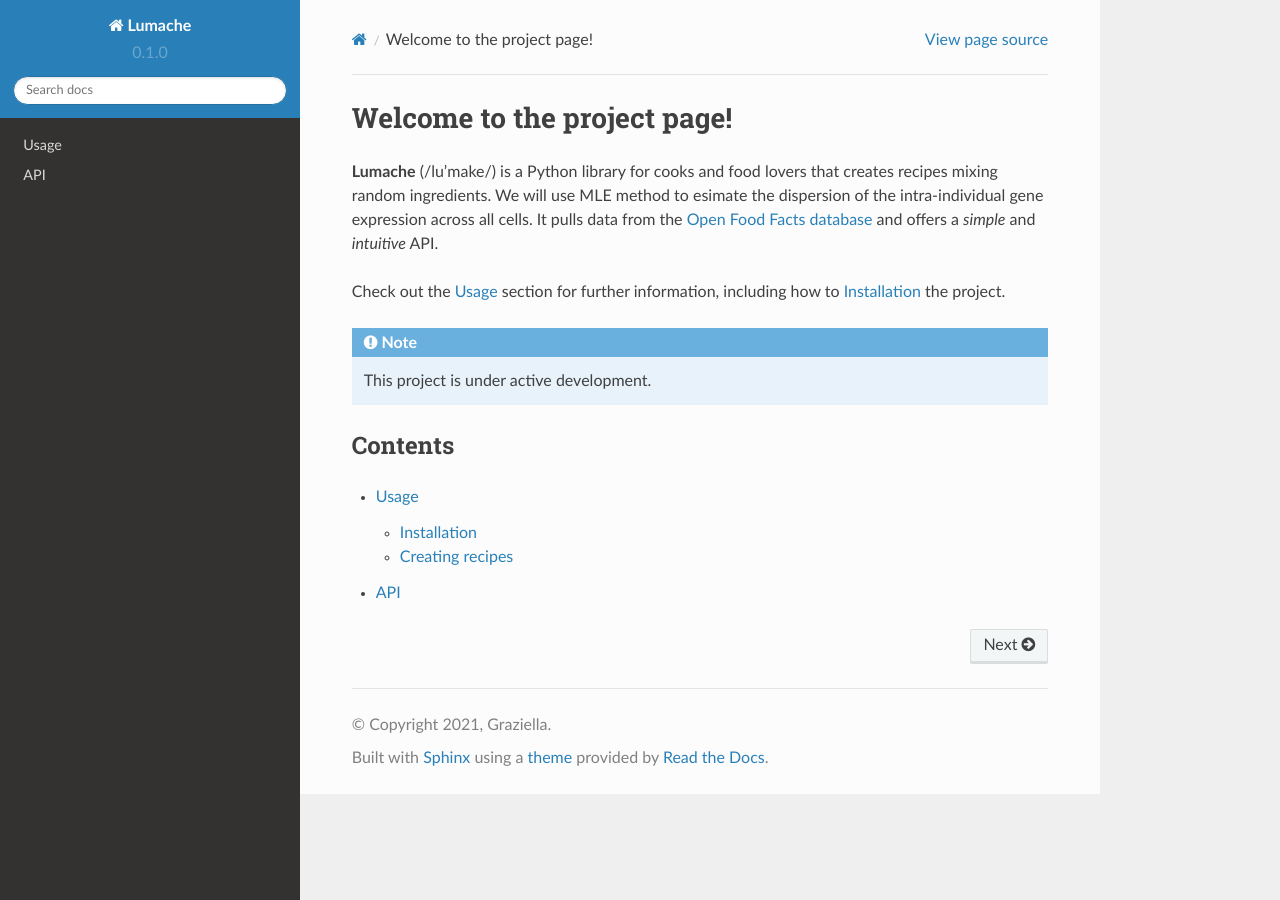
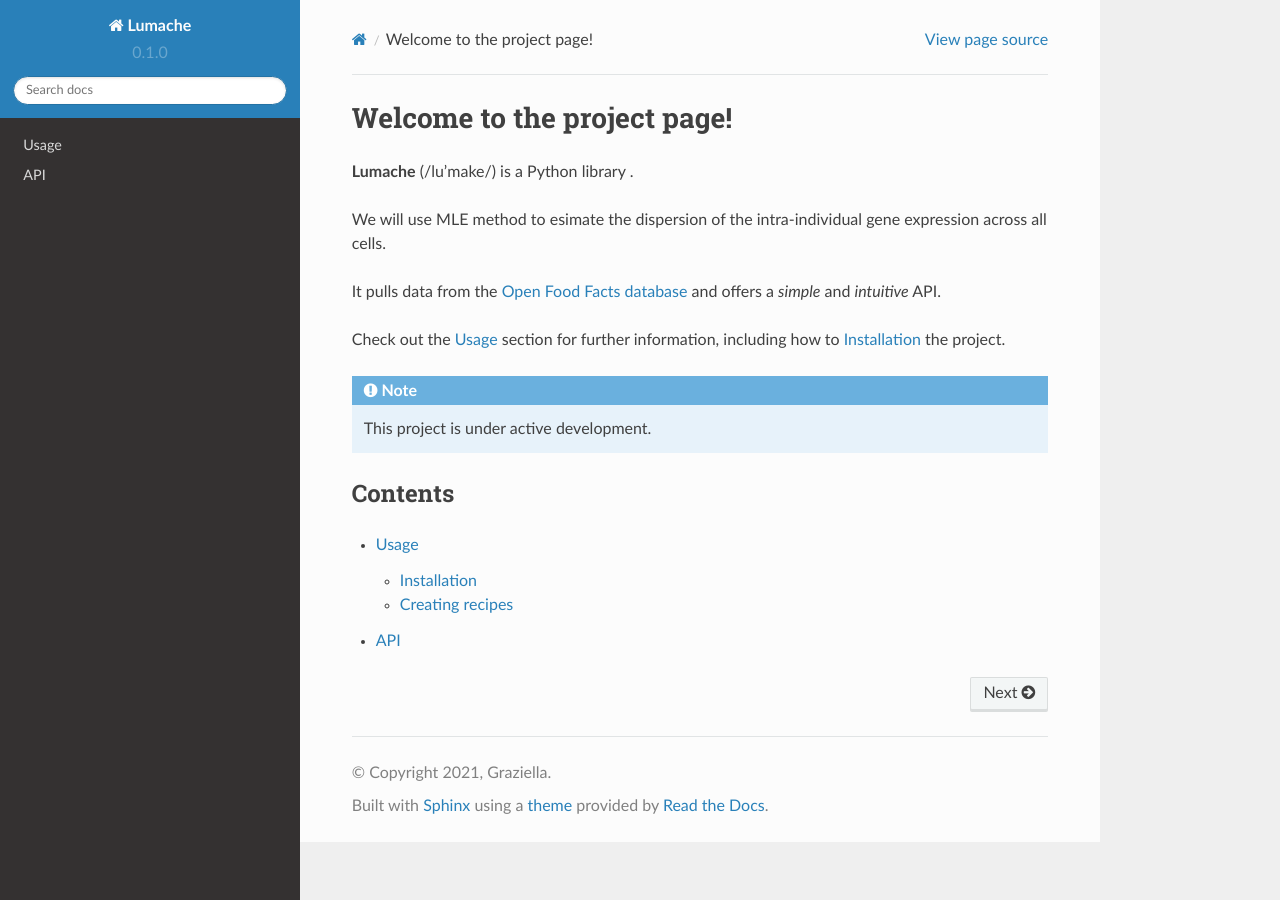
Before and after one commit to alexxue81/Estimate-the-dispersion, a Sphinx documentation site: the page built from docs/source/index.rst, in a window 1280 px wide. Built offline with Sphinx 7.4.7 and the Read the Docs theme 2.0.0, drawn with Linux system fonts in a browser that asks for light colours.

Commit message:
Update index.rst

```diff
--- a/docs/source/index.rst
+++ b/docs/source/index.rst
@@ -1,9 +1,10 @@
 Welcome to the project page!
 ===================================
 
-**Lumache** (/lu'make/) is a Python library for cooks and food lovers
-that creates recipes mixing random ingredients.
+**Lumache** (/lu'make/) is a Python library .
+
 We will use MLE method to esimate the dispersion of the intra-individual gene expression across all cells.
+
 It pulls data from the `Open Food Facts database <https://world.openfoodfacts.org/>`_
 and offers a *simple* and *intuitive* API.
 
```
